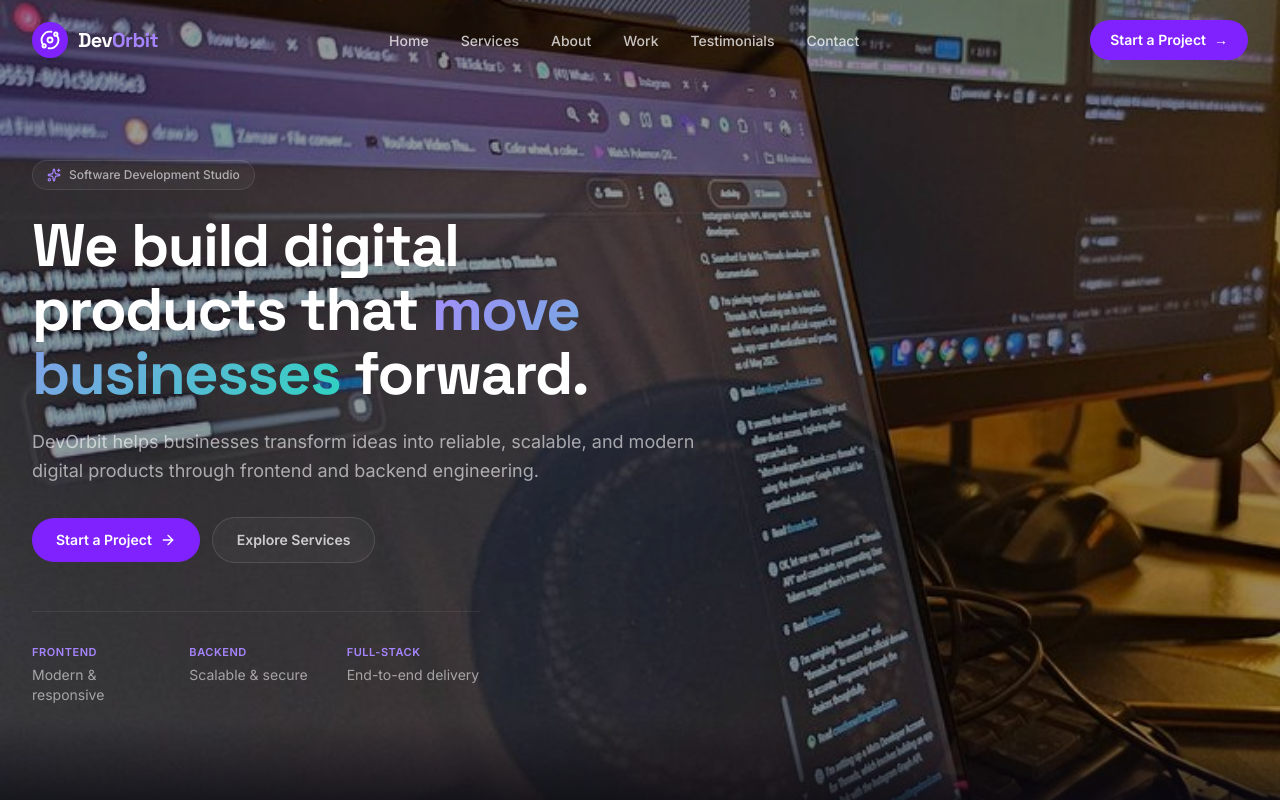
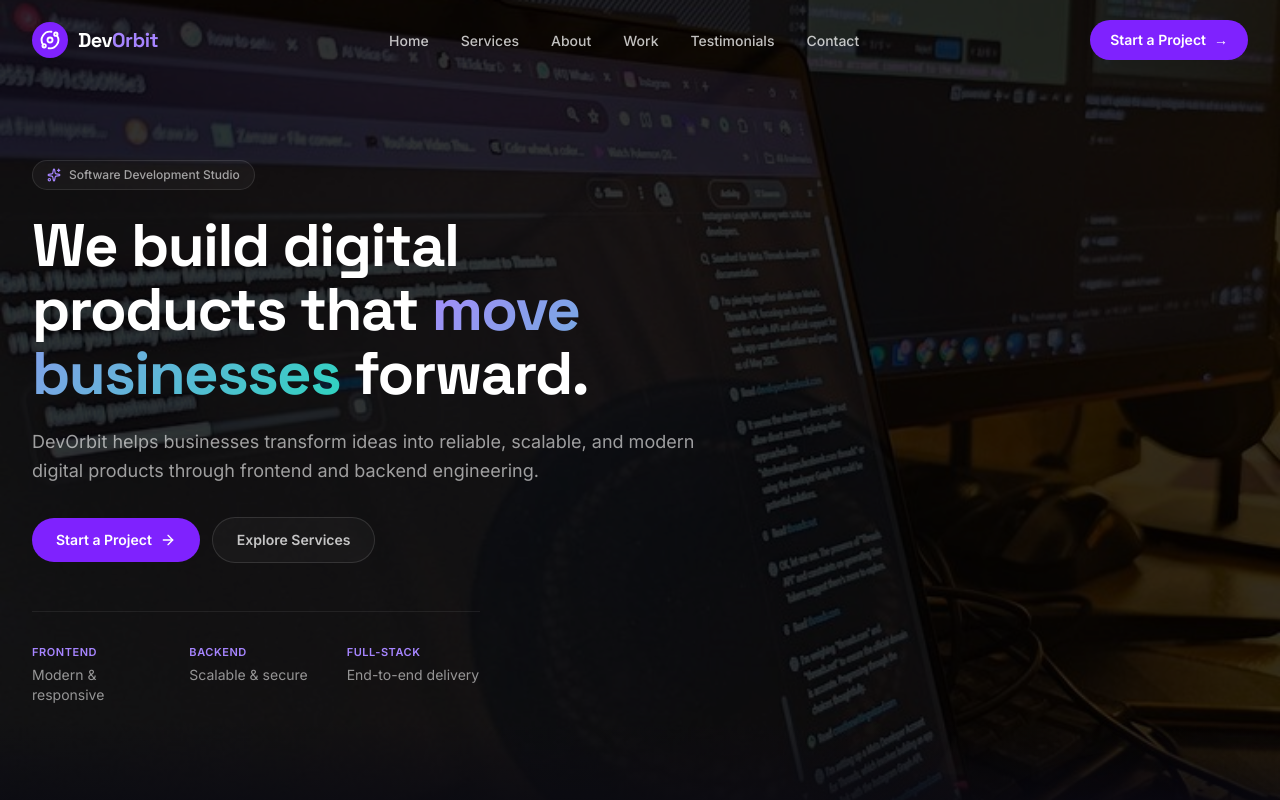
Before and after one commit to yasminansari277/DivOrbit, a React (Vite) app: page / in a window 1280 px wide. Shown: the top 800 px of the page. Built offline with nearby package versions, Linux system fonts and the light colour scheme.

Commit message:
Hero: reduce image zoom, use object-contain, increase overlay opacity

```diff
--- a/src/components/site/Hero.jsx
+++ b/src/components/site/Hero.jsx
@@ -39,7 +39,7 @@ export function Hero() {
             {/* Subtle slideshow of programming images (non-flashy) */}
             <div aria-hidden className="absolute inset-0 z-0 h-full w-full overflow-hidden">
               <Slideshow images={[hero1, hero2, hero3, hero4, hero5, hero6, hero7, hero8]} interval={6000} />
-              <div className="absolute inset-0 bg-black/40 pointer-events-none" />
+              <div className="absolute inset-0 bg-black/80 pointer-events-none opacity-100" />
             </div>
 
       <div className="relative z-10 mx-auto max-w-7xl px-4 sm:px-6 lg:px-8">
```
